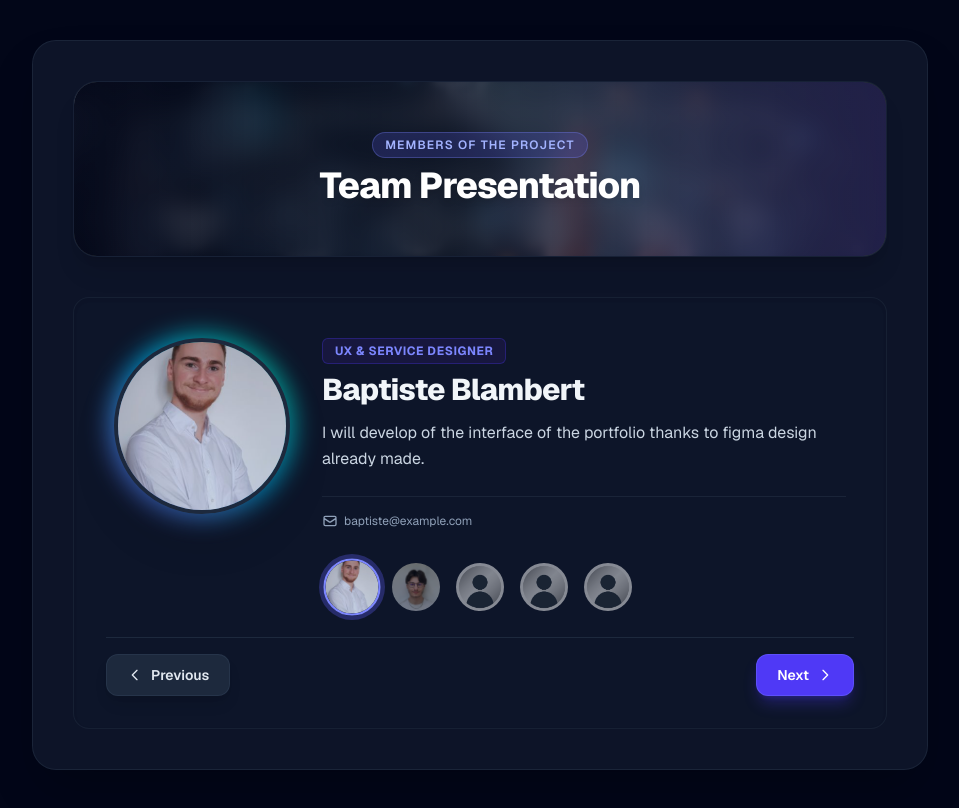
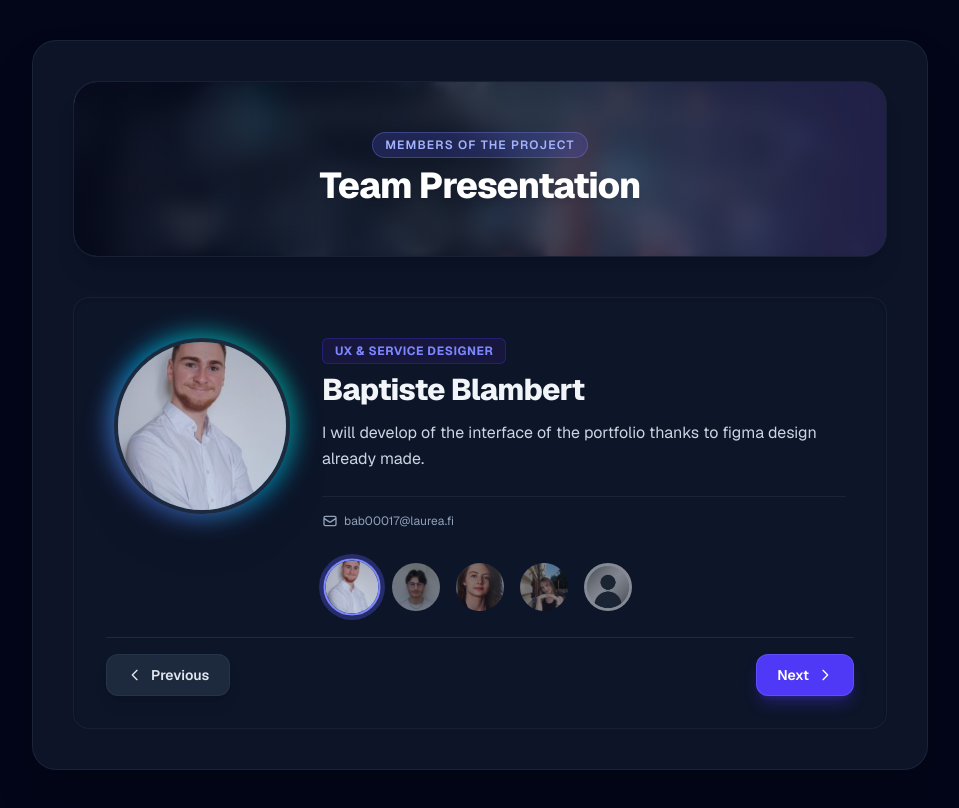
Before and after one commit to GnXloan/GnXloan.github.io, a Next.js app: page / in a window 1280 px wide. Shown: the whole page, without its empty margins (160-1119 px from the left). Built offline with nearby package versions, Linux system fonts and the light colour scheme.

Commit message:
feat: kathe and ivona profile

```diff
--- a/app/page.tsx
+++ b/app/page.tsx
@@ -21,7 +21,7 @@ const participants: Participant[] = [
     role: "UX & Service Designer",
     image: "/img/baptiste_pp.png",
     bio: "I will develop of the interface of the portfolio thanks to figma design already made.",
-    email: "baptiste@example.com",
+    email: "bab00017@laurea.fi",
   },
   {
     id: 2,
@@ -35,16 +35,16 @@ const participants: Participant[] = [
     id: 3,
     name: "Ivona",
     role: "UI & Visual Designer",
-    image: "/img/pro_pict.jpg",
-    bio: "Placeholder",
+    image: "/img/ivona_pp.jpg",
+    bio: "I am a second-year student in the 'Business Information Technologies educational program', specializing in 'Digital Service Development'.",
     email: "ivona@example.com",
   },
   {
     id: 4,
     name: "Kathe",
     role: "Product Designer",
-    image: "/img/pro_pict.jpg",
-    bio: "Placeholder",
+    image: "/img/kathe_pp.jpg",
+    bio: "Ekaterina Porkka, second year student of 'Business Information Technologies' educational program, specializing in 'Digital Service Development'",
     email: "kathe@example.com",
   },
   {
```
Also changed, not shown: public/img/ivona_pp.jpg (added), public/img/kathe_pp.jpg (added).
